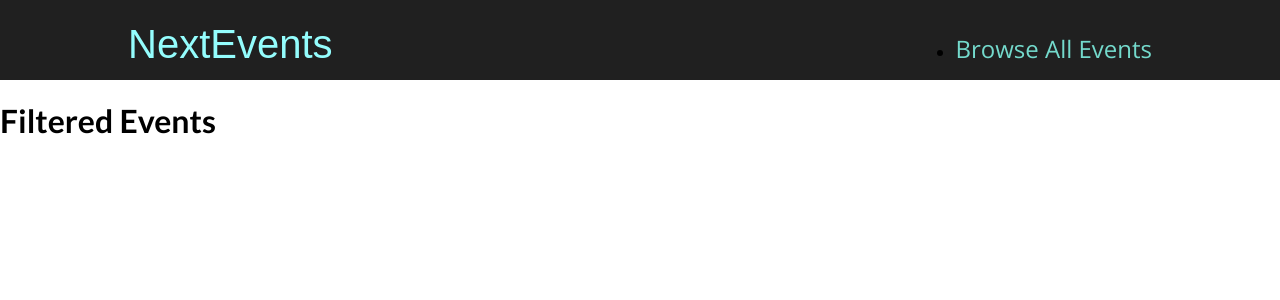
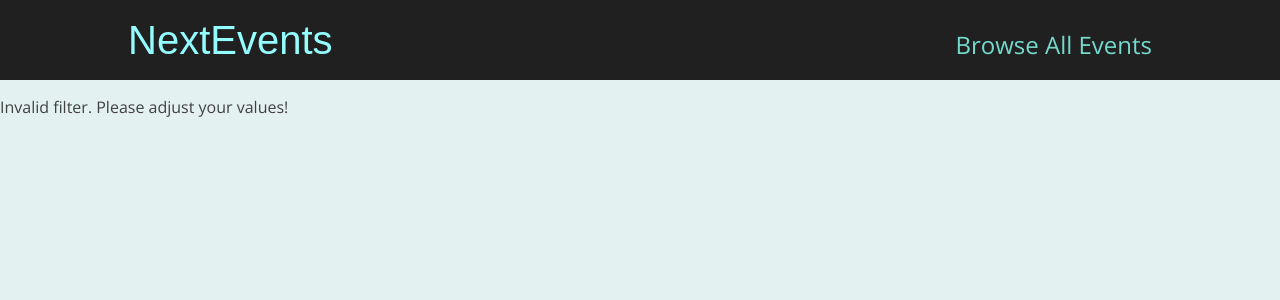
Before and after one commit to natanielmendes/nextjs-file-routing, a Next.js app: page /events in a window 1280 px wide. Shown: the top 300 px of the page. Built offline with nearby package versions, Linux system fonts and the light colour scheme.

Commit message:
Extracting Data on the Catch-All Page

```diff
--- a/pages/events/[...slug].js
+++ b/pages/events/[...slug].js
@@ -1,4 +1,42 @@
+import { useRouter } from 'next/router'
+
+import { getFilteredEvents } from '../../dummy-data'
+
 function FilteredEventsPage() {
+  const router = useRouter()
+
+  const filterData = router.query.slug
+
+  const filteredYear = filterData[0]
+  const filteredMonth = filterData[1]
+
+  const numYear = +filteredYear
+  const numMonth = +filteredMonth
+
+  if (!filterData) {
+    return <p className="center">Loading...</p>
+  }
+
+  if (
+    isNaN(numYear) ||
+    isNaN(numMonth) ||
+    numYear > 2030 ||
+    numYear < 2021 ||
+    numMonth < 1 ||
+    numMonth > 12
+  ) {
+    return <p>Invalid filter. Please adjust your values!</p>
+  }
+
+  const filteredEvents = getFilteredEvents({
+    year: numYear,
+    month: numMonth
+  })
+
+  if (!filteredEvents || filteredEvents.length === 0) {
+    return <p>No events found for the chosen filter!</p>
+  }
+
   return (
     <div>
       <h1>Filtered Events</h1>
--- a/styles/globals.css
+++ b/styles/globals.css
@@ -1,12 +1,14 @@
-@import url('https://fonts.googleapis.com/css2?family=Lato:wght@700&family=Open+Sans:wght@400;700&display=swap');
+@import url('https://fonts.googleapis.com/css2?family=Lato:wght@400;700&family=Open+Sans:wght@400;700&display=swap');
 
 * {
   box-sizing: border-box;
 }
 
 body {
+  margin: 0;
   font-family: 'Open Sans', 'Lato', sans-serif;
-  margin: 0;
+  color: #414141;
+  background-color: #e4f1f1;
 }
 
 h1,
@@ -16,4 +18,16 @@
 h5,
 h6 {
   font-family: 'Lato', sans-serif;
+  color: #2b2b2b;
 }
+
+ul {
+  list-style: none;
+  margin: 0;
+  padding: 0;
+}
+
+.center {
+  margin: auto;
+  text-align: center;
+}
```
